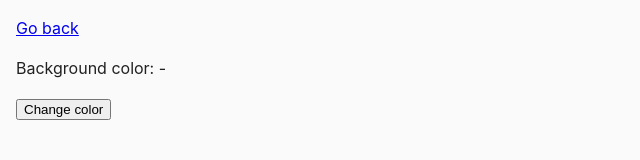
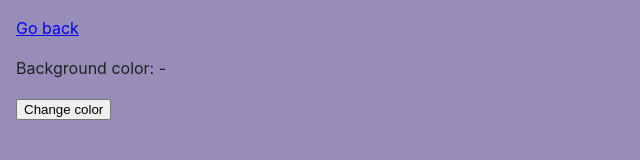
Before and after one commit to ArsenZar/goit-js-hw-07, a plain HTML site: page task-5.html in a window 1280 px wide. Both pictures are taken after a click on the button "Change color". Shown: the whole page, without its empty margins (0-640 px from the left). Drawn offline with Linux system fonts and the light colour scheme.

Commit message:
task-5 ready

```diff
--- a/js/task-5.js
+++ b/js/task-5.js
@@ -1,3 +1,10 @@
+const bg = document.querySelector("body");
+const button = document.querySelector(".change-color");
+
+button.addEventListener("click", () => {
+  bg.style.backgroundColor = getRandomHexColor()
+});
+
 function getRandomHexColor() {
   return `#${Math.floor(Math.random() * 16777215)
     .toString(16)
```
Also changed, not shown: task-5.html (line endings or trailing spaces).
